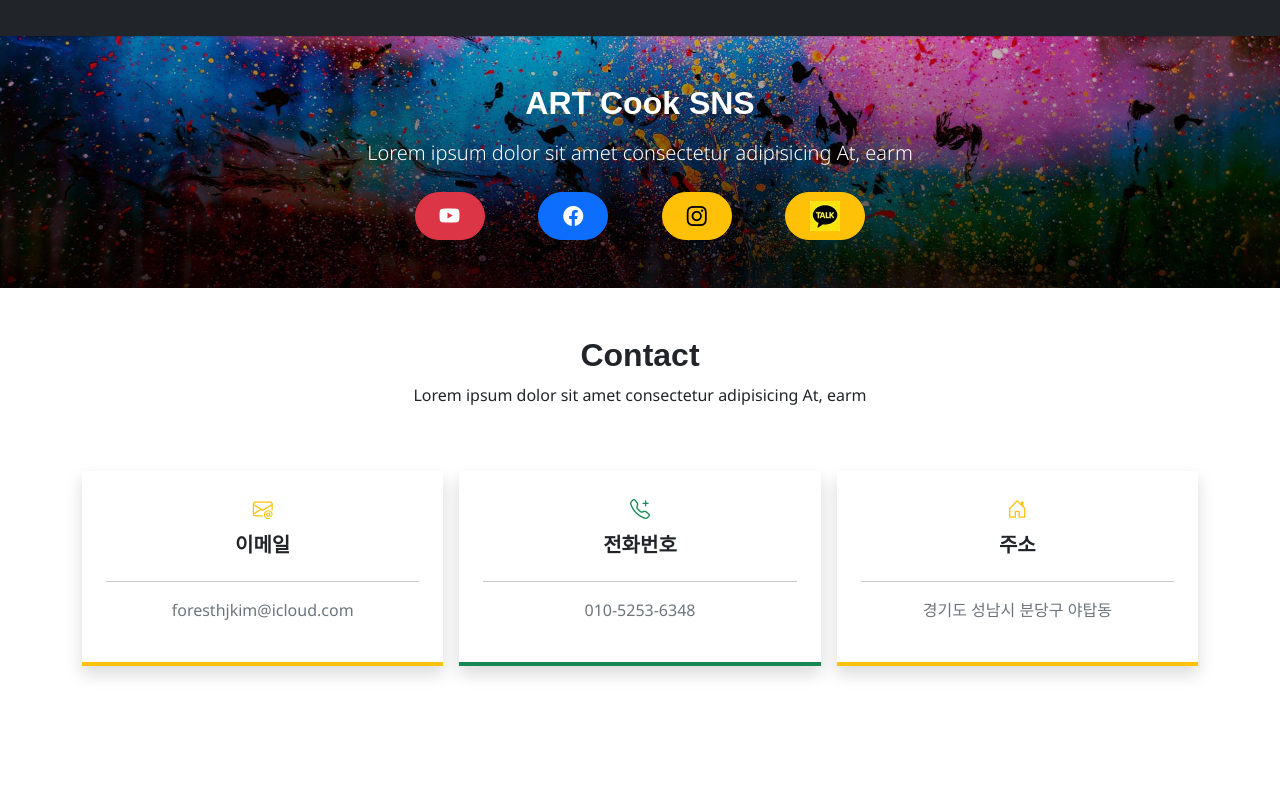
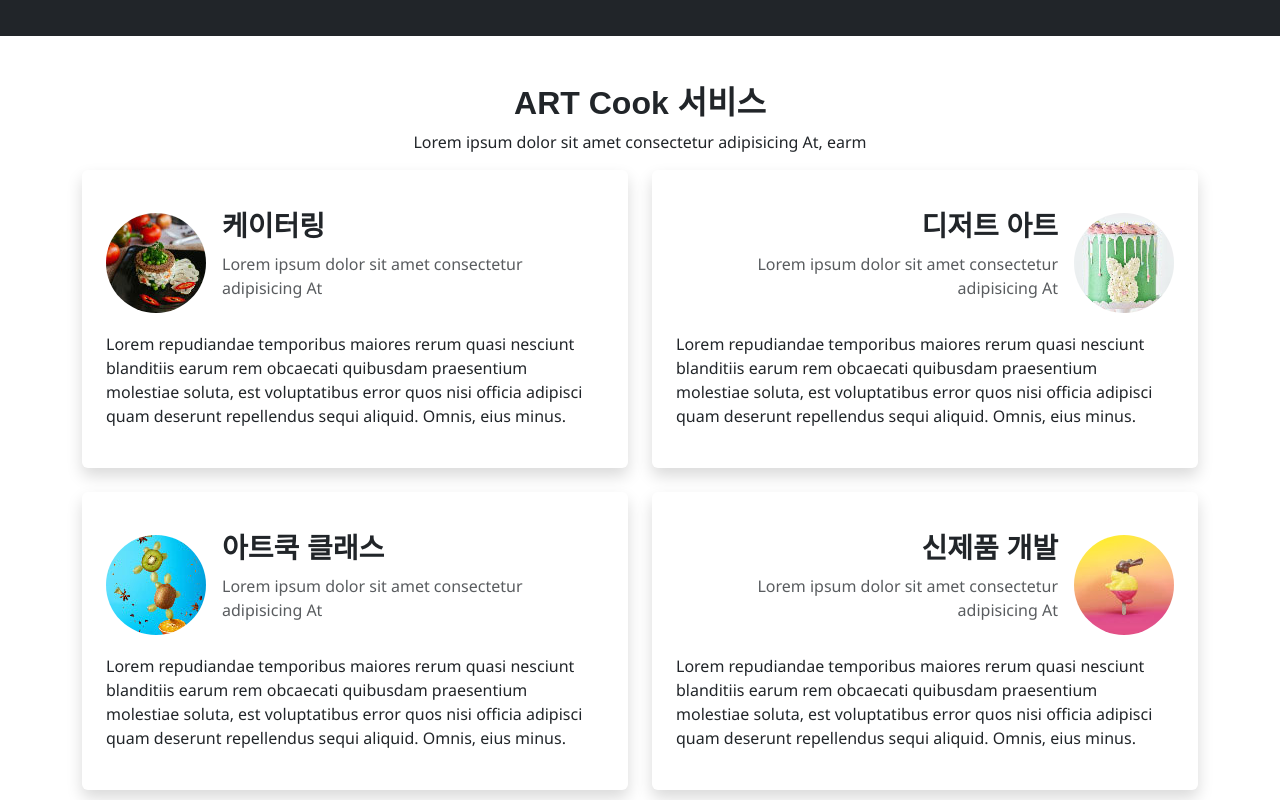
Before and after one commit to foresthjkim/Dudureamcook, a plain HTML site: page index.html in a window 1280 px wide. Shown: the part 2260-3060 px from the top of the page. Before the commit the page ends 3022 px from the top, so only its background shows below. Drawn offline with nearby package versions, Linux system fonts and the light colour scheme; a web font is replaced by a local one.

Commit message:
20260114 inxdex.html 수정 commit

```diff
--- a/index.html
+++ b/index.html
@@ -72,6 +72,74 @@
 
      </section>
 <!-- 포트폴리오 섹션 끝 -->
+
+<!-- 서비스 섹션시작 / container로 구현 -->
+     <section id="service" class="py-5">
+        <div class="container">
+            <div class="text-center">
+                <h2 class="fw-bold">ART Cook 서비스</h2>
+                <p>Lorem ipsum dolor sit amet consectetur adipisicing At, earm</p>
+            </div>
+            <!-- row 1행 및 4개 컬럼으로 구현 -->
+            <!-- 컬럼1 / d-flex "케이터링" 글자가 옆으로 세우기 위함-->
+            <div class="row mb-5 g-4">
+                <div class="col-md-6">
+                    <div class="shadow rounded p-4">
+                        <div class="d-flex align-items-center py-3">
+                            <img src="./images/service1.jpg" alt="서비스 1" class="rounded-circle">
+                            <div class="ms-3">
+                                <h3 class="fw-bold">케이터링</h3>
+                                <p class="text-muted">Lorem ipsum dolor sit amet consectetur adipisicing At</p>
+                            </div>
+                        </div>
+                    <p>Lorem repudiandae temporibus maiores rerum quasi nesciunt blanditiis earum rem obcaecati quibusdam praesentium molestiae soluta, est voluptatibus error quos nisi officia adipisci quam deserunt repellendus sequi aliquid. Omnis, eius minus.</p>
+                    </div>
+                </div>
+                <!-- 컬럼 2 -->
+                <div class="col-md-6">
+                    <div class="shadow rounded p-4">
+                        <div class="d-flex align-items-center py-3 justify-content-end">
+                             <div class="me-3 text-end">
+                                <h3 class="fw-bold">디저트 아트</h3>
+                                <p class="text-muted">Lorem ipsum dolor sit amet consectetur adipisicing At</p>
+                            </div>
+                            <img src="./images/service2.jpg" alt="서비스 2" class="rounded-circle">
+                        </div>
+                    <p>Lorem repudiandae temporibus maiores rerum quasi nesciunt blanditiis earum rem obcaecati quibusdam praesentium molestiae soluta, est voluptatibus error quos nisi officia adipisci quam deserunt repellendus sequi aliquid. Omnis, eius minus.</p>
+                    </div>
+                </div>
+                <!-- 컬럼 3 -->
+                <div class="col-md-6">
+                    <div class="shadow rounded p-4">
+                        <div class="d-flex align-items-center py-3">
+                            <img src="./images/service3.jpg" alt="서비스 3" class="rounded-circle">
+                            <div class="ms-3">
+                                <h3 class="fw-bold">아트쿡 클래스</h3>
+                                <p class="text-muted">Lorem ipsum dolor sit amet consectetur adipisicing At</p>
+                            </div>
+                        </div>
+                    <p>Lorem repudiandae temporibus maiores rerum quasi nesciunt blanditiis earum rem obcaecati quibusdam praesentium molestiae soluta, est voluptatibus error quos nisi officia adipisci quam deserunt repellendus sequi aliquid. Omnis, eius minus.</p>
+                    </div>
+                </div>
+                <!-- 컬럼 4 -->
+                <div class="col-md-6">
+                    <div class="shadow rounded p-4">
+                        <div class="d-flex align-items-center py-3 justify-content-end">
+                             <div class="me-3 text-end">
+                                <h3 class="fw-bold">신제품 개발</h3>
+                                <p class="text-muted">Lorem ipsum dolor sit amet consectetur adipisicing At</p>
+                            </div>
+                            <img src="./images/service4.jpg" alt="서비스 4" class="rounded-circle">
+                        </div>
+                    <p>Lorem repudiandae temporibus maiores rerum quasi nesciunt blanditiis earum rem obcaecati quibusdam praesentium molestiae soluta, est voluptatibus error quos nisi officia adipisci quam deserunt repellendus sequi aliquid. Omnis, eius minus.</p>
+                    </div>
+                </div>
+        </div>
+
+     </section>
+
+<!-- 서비스 섹션 끝 -->
+
 <!-- 4. SNS 섹션 시작: css 에서 이미지 연결 / sns 아이콘 디플렉스로 정렬 / d-flex 반응형 플렉스로 변형 -->
      <section id="sns-links" class="py-5">   <!-- py 위와의 간격을 패딩 py-5 적용 -->
         <div class="container text-white text-center">
@@ -88,7 +156,7 @@
              <div class="d-flex justify-content-evenly w-70 mt-4 m-auto sns2">
                 <a href="https://www.youtube.com" target="_blank" class="btn btn-danger rounded-pill btn-lg px-4"><i class="bi bi-youtube"></i></a>
                 <a href="https://facebook.com" target="_blank" class="btn btn-primary rounded-pill btn-lg px-4"><i class="bi bi-facebook"></i></a>
-                <a href="https://instagram.com" target="_blank" class="btn btn-warning rounded-pill btn-lg px-4"><i class="bi bi-instagram"></i></a>
+                <a href="https://instagram.com" target="_blank" class="btn btn-danger rounded-pill btn-lg px-4"><i class="bi bi-instagram"></i></a>
                 <a href="http://kakao.com" target="_blank"> <img src="./images/kakao.jpg" alt="카카오" width="80px" class="btn btn-warning rounded-pill btn-lg px-4"></a>
 
             </div>
```
